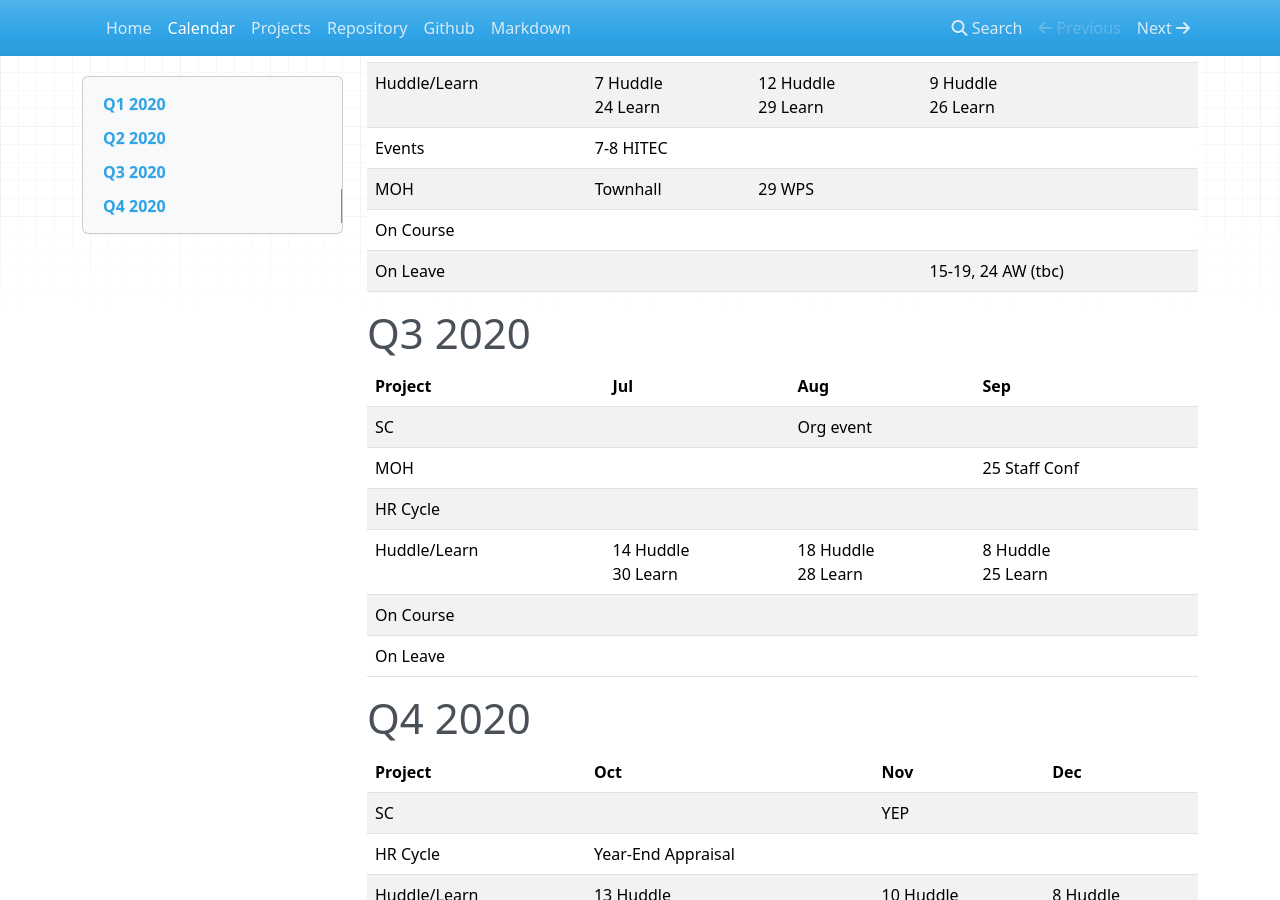
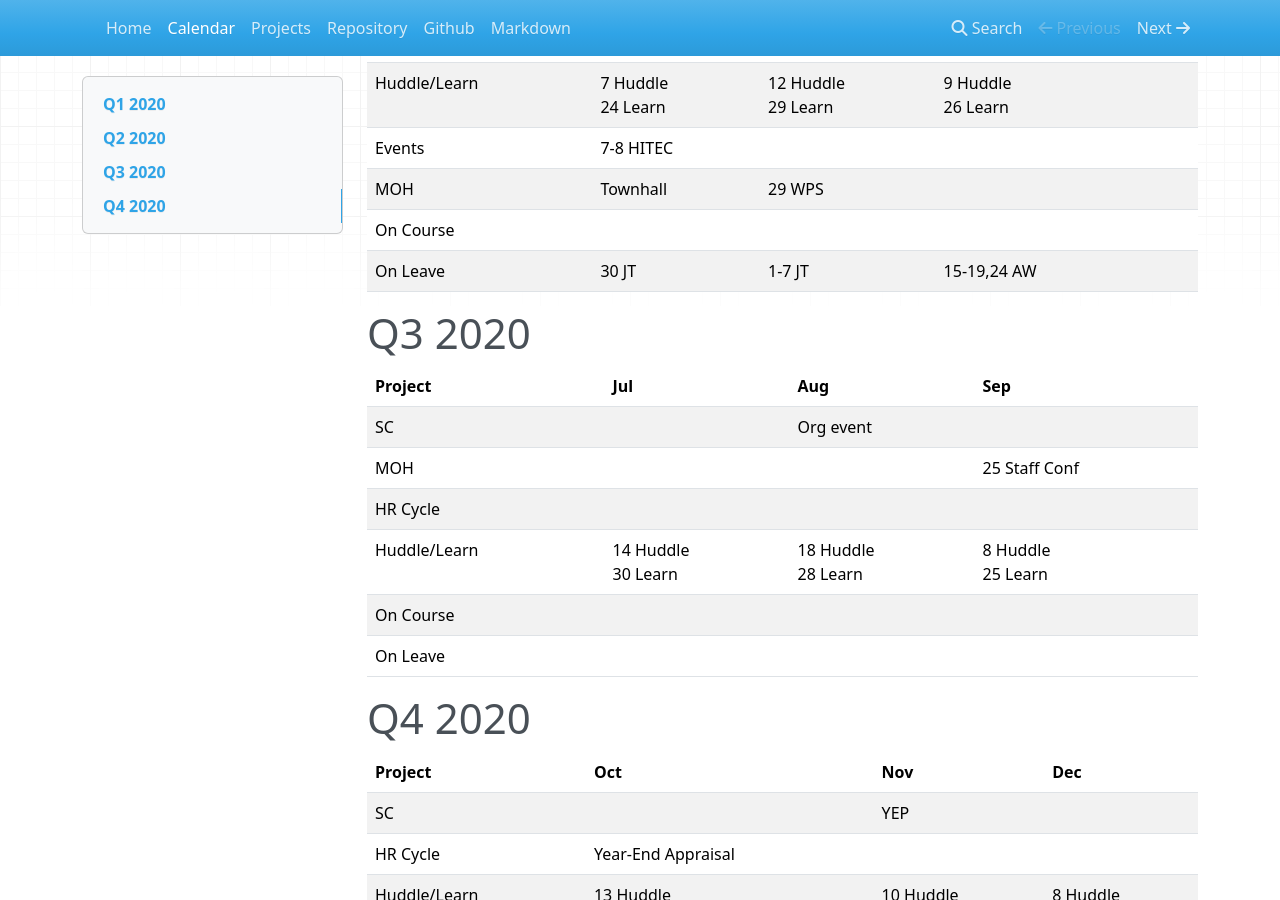
Before and after one commit to lod-online/collab, an MkDocs documentation site: the page built from docs/calendar.md, in a window 1280 px wide and 900 px high, scrolled down 1231 px. Built offline with MkDocs 1.6.1, drawn with Linux system fonts in a browser that asks for light colours; nearby versions of some CDN libraries.

Commit message:
Update calendar.md

```diff
--- a/docs/calendar.md
+++ b/docs/calendar.md
@@ -36,7 +36,7 @@ Updated 21 Jan
 | Events       | 7-8 HITEC                 |                                        |                            |
 | MOH          | Townhall                  | 29 WPS                                 |                            |
 | On Course    |                           |                                        |                            |
-| On Leave     |                           |                                        | 15-19, 24 AW (tbc)         |
+| On Leave     | 30 JT                     | 1-7 JT                                 | 15-19,24 AW                |
 
 # Q3 2020
 
```
